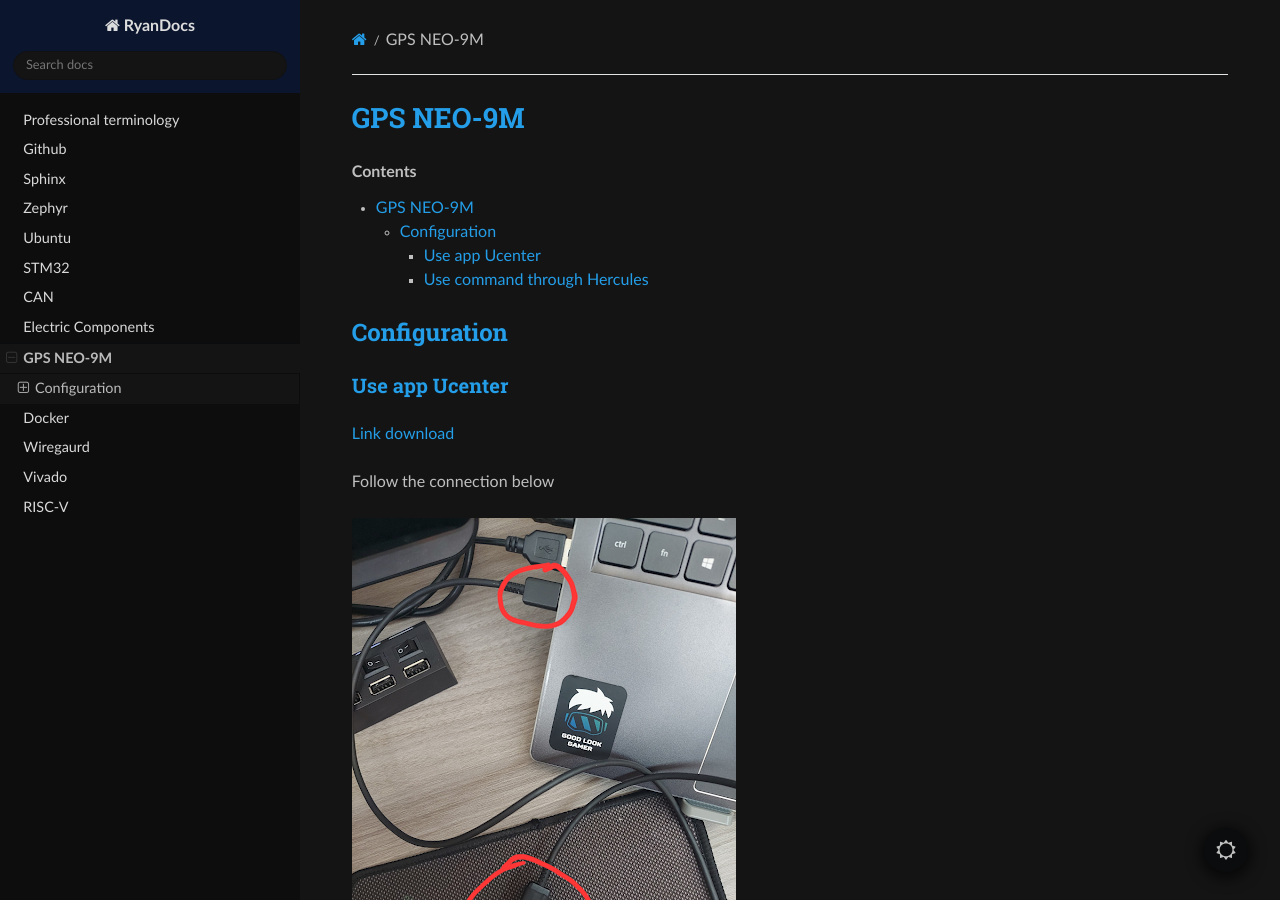
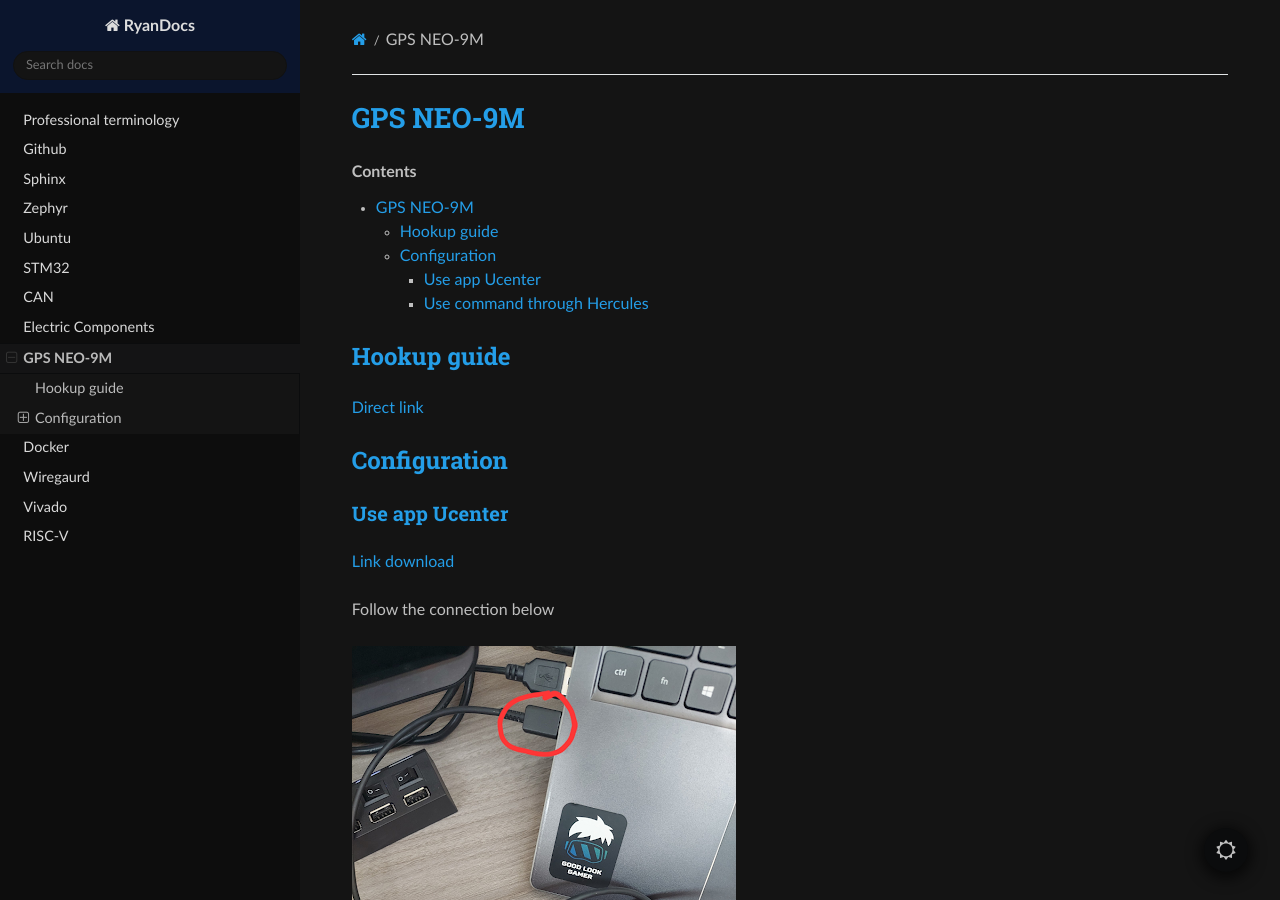
Before and after one commit to ryanjtr/MyDocs, a Sphinx documentation site: the page built from docs/source/Contents/gps_neo9m.rst, in a window 1280 px wide and 900 px high. Built offline with Sphinx 7.4.7 and the Read the Docs theme 2.0.0, drawn with Linux system fonts in a browser that asks for light colours; pages that are not in the unit, such as notebooks, are missing from menus.

Commit message:
add hookup guide link in gps docs

```diff
--- a/docs/source/Contents/gps_neo9m.rst
+++ b/docs/source/Contents/gps_neo9m.rst
@@ -3,6 +3,11 @@
 
 .. contents::
     :depth: 3
+
+Hookup guide
+----------------
+
+`Direct link <https://learn.sparkfun.com/tutorials/sparkfun-gps-neo-m9n-hookup-guide/all>`_
 
 Configuration
 -------------------
```
